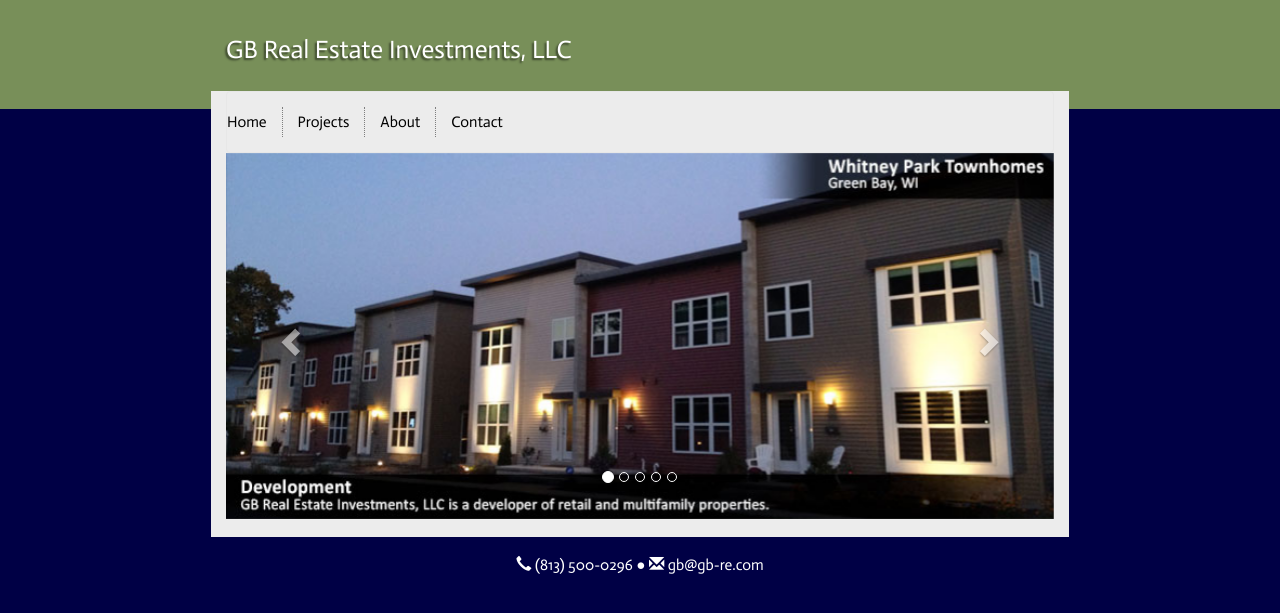
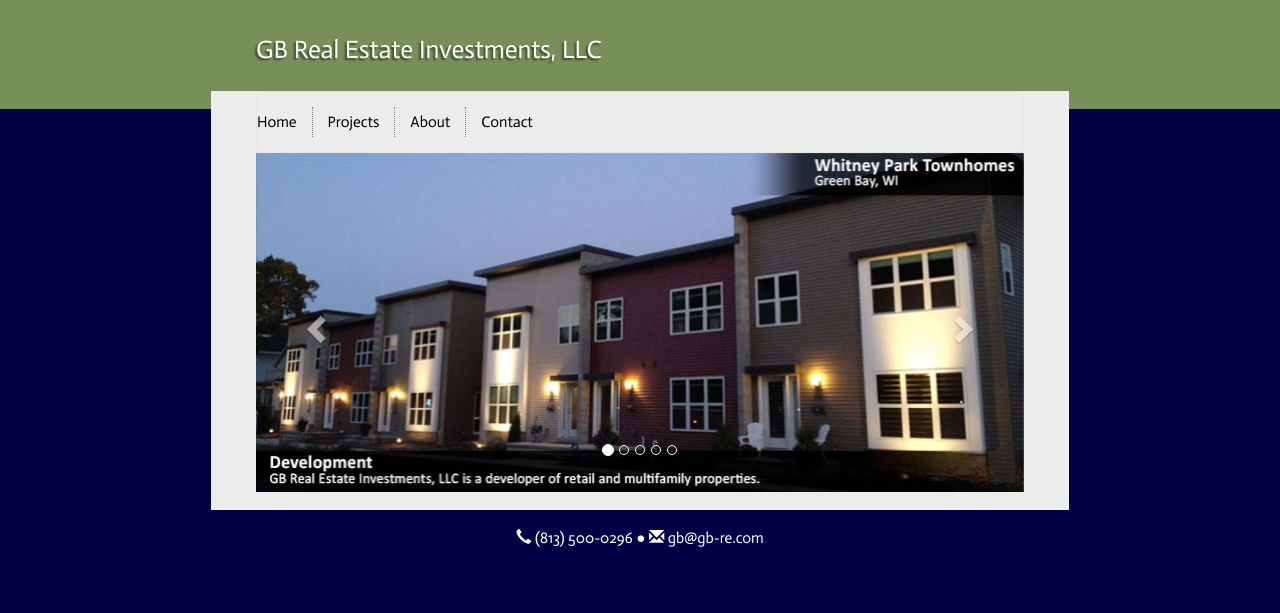
Before and after one commit to sandcastleco/gb-re, a Jekyll site: the page built from index.html, in a window 1280 px wide. Shown: the top 613 px of the page. Built offline with Jekyll 4.4.1, drawn with Linux system fonts in a browser that asks for light colours; nearby versions of some CDN libraries.

Commit message:
Fix container padding

```diff
--- a/css/main.css
+++ b/css/main.css
@@ -7,6 +7,12 @@ body {
 }
 .container {
   max-width: 858px;
+}
+@media (min-width: 768px) {
+  .container {
+    padding-left: 2.5rem;
+    padding-right: 2.5rem;
+  }
 }
 img {
   width: 100%;
```
